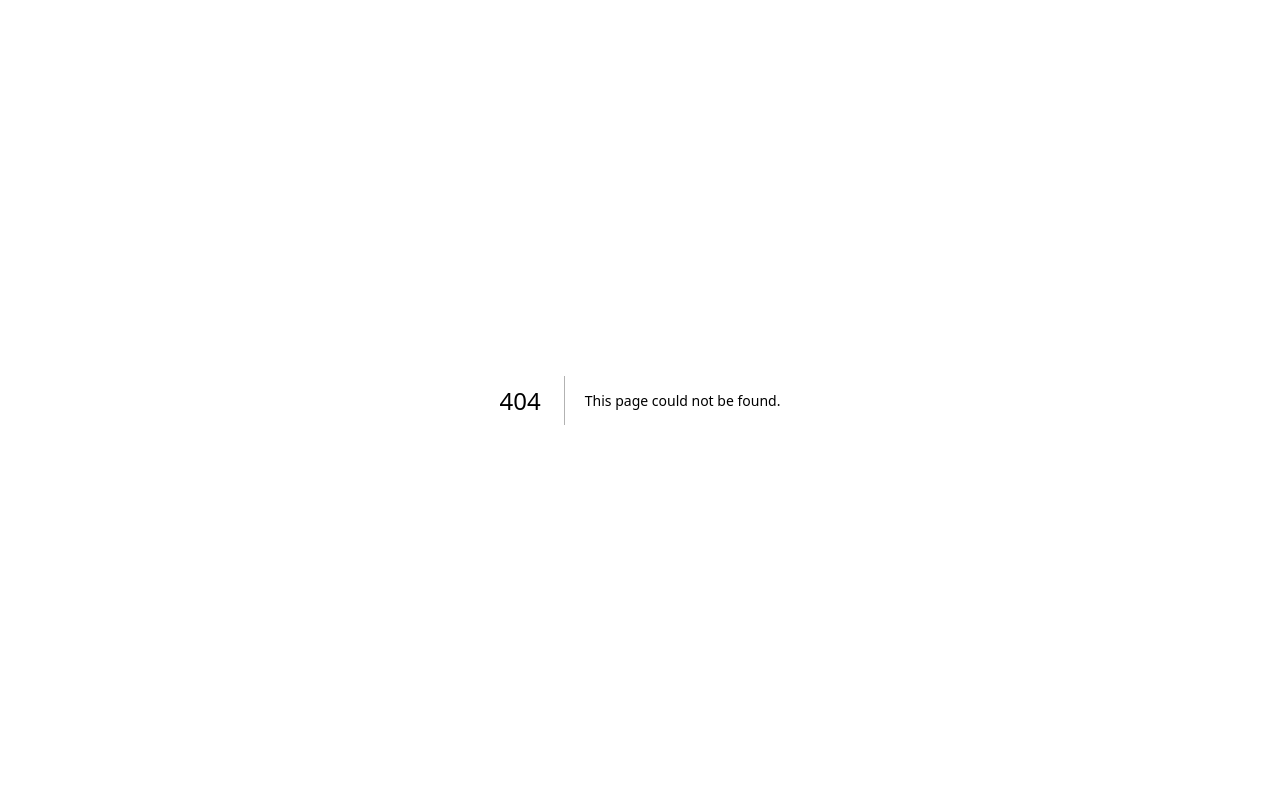
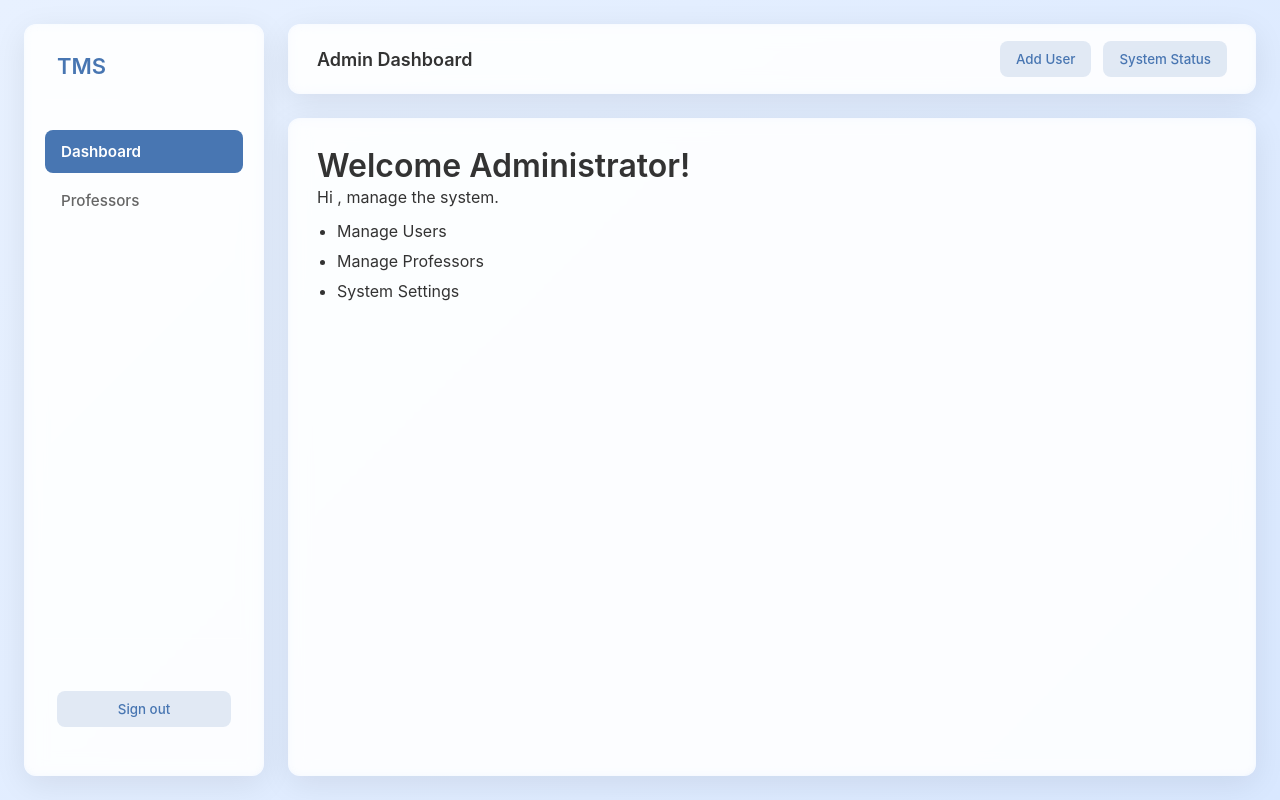
Before and after one commit to anshulgaharwal/timetable-management, a Next.js app: page /admin in a window 1280 px wide. Before the commit this address had no page. Built offline with nearby package versions, Linux system fonts and the light colour scheme; no server answers.

Commit message:
Refactor middleware and API routes to replace 'administration' role with 'admin'; remove administration-related pages and update protected paths for role-based access control.

```diff
--- a/src/app/administration/page.js
+++ b/src/app/admin/page.js
@@ -3,21 +3,21 @@ import DashboardLayout from "../../components/DashboardLayout"
 import { useSession } from "next-auth/react"
 import { useRouter } from "next/navigation"
 
-export default function AdministrationPage() {
+export default function AdminPage() {
   const { data: session } = useSession()
   const router = useRouter()
 
   const sidebarTabs = [
-    { label: "Dashboard", href: "/administration" },
-    // { label: "Manage Users", href: "/administration/users" },
-    { label: "Professors", href: "/administration/professors" },
-    // { label: "System Settings", href: "/administration/settings" },
+    { label: "Dashboard", href: "/admin" },
+    // { label: "Manage Users", href: "/admin/users" },
+    { label: "Professors", href: "/admin/professors" },
+    // { label: "System Settings", href: "/admin/settings" },
   ]
 
   const actionButtons = [
     {
       label: "Add User",
-      onClick: () => router.push("/administration/users/add"),
+      onClick: () => router.push("/admin/users/add"),
     },
     {
       label: "System Status",
@@ -26,7 +26,7 @@ export default function AdministrationPage() {
   ]
 
   return (
-    <DashboardLayout sidebarTabs={sidebarTabs} pageTitle="Administration Dashboard" actionButtons={actionButtons}>
+    <DashboardLayout sidebarTabs={sidebarTabs} pageTitle="Admin Dashboard" actionButtons={actionButtons}>
       <h1>Welcome Administrator!</h1>
       <p>Hi {session?.user?.name}, manage the system.</p>
       <ul>
--- a/src/app/api/professors/[id]/route.js
+++ b/src/app/api/professors/[id]/route.js
@@ -12,7 +12,7 @@ export async function GET(req, { params }) {
     const session = await getServerSession(authOptions)
 
     // Check if user is authenticated and is an admin
-    if (!session || session.user.role !== "administration") {
+    if (!session || session.user.role !== "admin") {
       return NextResponse.json({ message: "Unauthorized" }, { status: 401 })
     }
 
@@ -46,7 +46,7 @@ export async function PUT(req, { params }) {
     const session = await getServerSession(authOptions)
 
     // Check if user is authenticated and is an admin
-    if (!session || session.user.role !== "administration") {
+    if (!session || session.user.role !== "admin") {
       return NextResponse.json({ message: "Unauthorized" }, { status: 401 })
     }
 
@@ -96,7 +96,7 @@ export async function DELETE(req, { params }) {
     const session = await getServerSession(authOptions)
 
     // Check if user is authenticated and is an admin
-    if (!session || session.user.role !== "administration") {
+    if (!session || session.user.role !== "admin") {
       return NextResponse.json({ message: "Unauthorized" }, { status: 401 })
     }
 
--- a/src/app/api/professors/route.js
+++ b/src/app/api/professors/route.js
@@ -12,7 +12,7 @@ export async function GET() {
     const session = await getServerSession(authOptions)
 
     // Check if user is authenticated and is an admin
-    if (!session || session.user.role !== "administration") {
+    if (!session || session.user.role !== "admin") {
       return NextResponse.json({ message: "Unauthorized" }, { status: 401 })
     }
 
@@ -40,7 +40,7 @@ export async function POST(req) {
     const session = await getServerSession(authOptions)
 
     // Check if user is authenticated and is an admin
-    if (!session || session.user.role !== "administration") {
+    if (!session || session.user.role !== "admin") {
       return NextResponse.json({ message: "Unauthorized" }, { status: 401 })
     }
 
--- a/src/app/signup/page.js
+++ b/src/app/signup/page.js
@@ -57,7 +57,7 @@ export default function SignupPage() {
         <select name="role" value={form.role} onChange={handleChange}>
           <option value="student">Student</option>
           <option value="professor">Professor</option>
-          <option value="administration">Administration</option>
+          <option value="admin">Admin</option>
         </select>
         <button type="submit" disabled={loading}>
           {loading ? "Signing up..." : "Sign Up"}
--- a/src/middleware.js
+++ b/src/middleware.js
@@ -16,13 +16,13 @@ export async function middleware(req) {
       return NextResponse.redirect(new URL(userDashboard, req.url))
     }
     // If they are trying to access a dashboard other than their own, redirect them
-    if ((pathname.startsWith("/student") && role !== "student") || (pathname.startsWith("/professor") && role !== "professor") || (pathname.startsWith("/administration") && role !== "administration")) {
+    if ((pathname.startsWith("/student") && role !== "student") || (pathname.startsWith("/professor") && role !== "professor") || (pathname.startsWith("/admin") && role !== "admin")) {
       return NextResponse.redirect(new URL(userDashboard, req.url))
     }
   }
   // If a user is not logged in and tries to access a protected page
   else {
-    const protectedPaths = ["/student", "/professor", "/administration"]
+    const protectedPaths = ["/student", "/professor", "/admin"]
     if (protectedPaths.some((path) => pathname.startsWith(path))) {
       return NextResponse.redirect(new URL("/signin", req.url))
     }
```
Also changed, not shown: src/app/admin/professors/page.js (renamed from src/app/administration/professors/page.js, +4 -4 lines).
